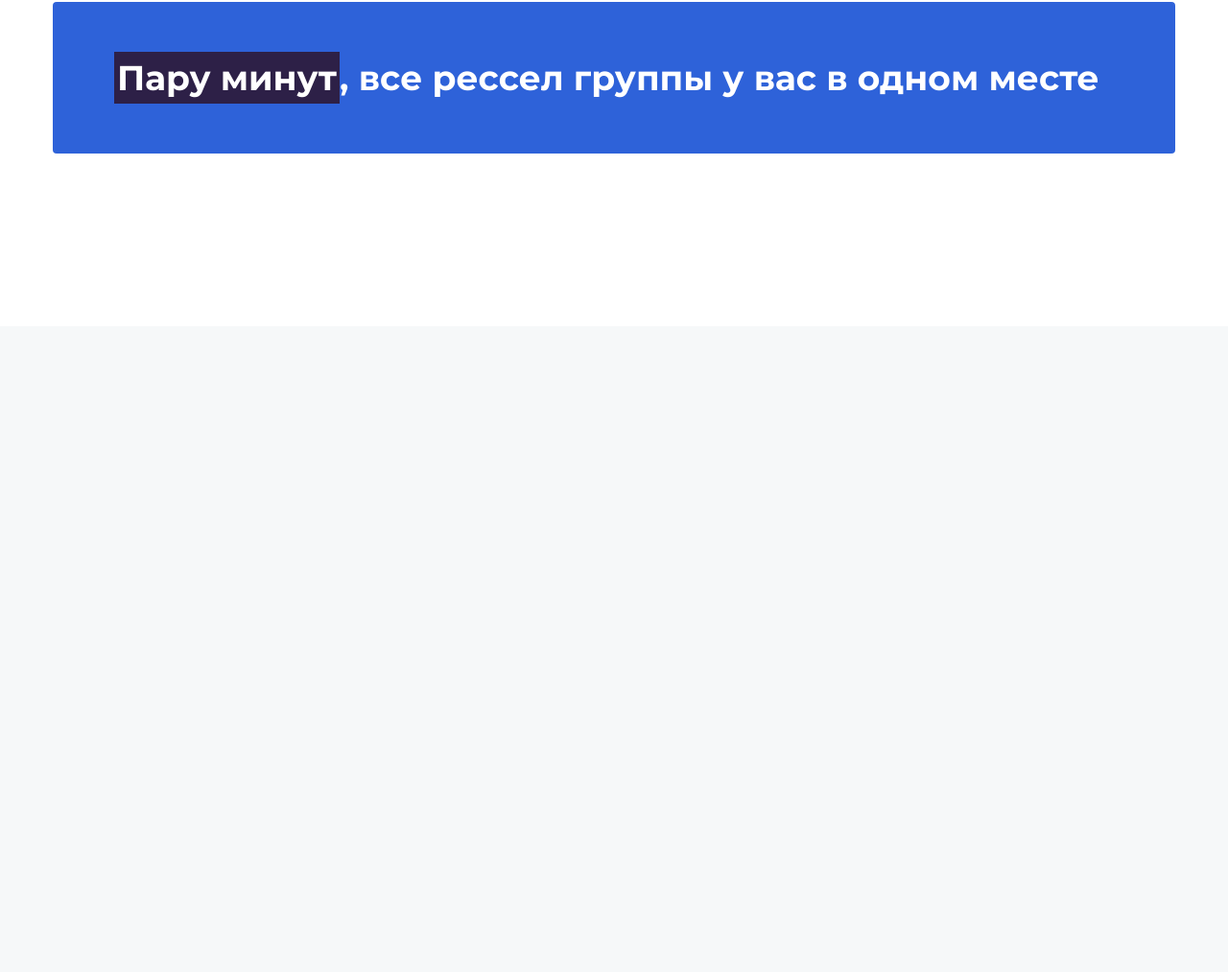
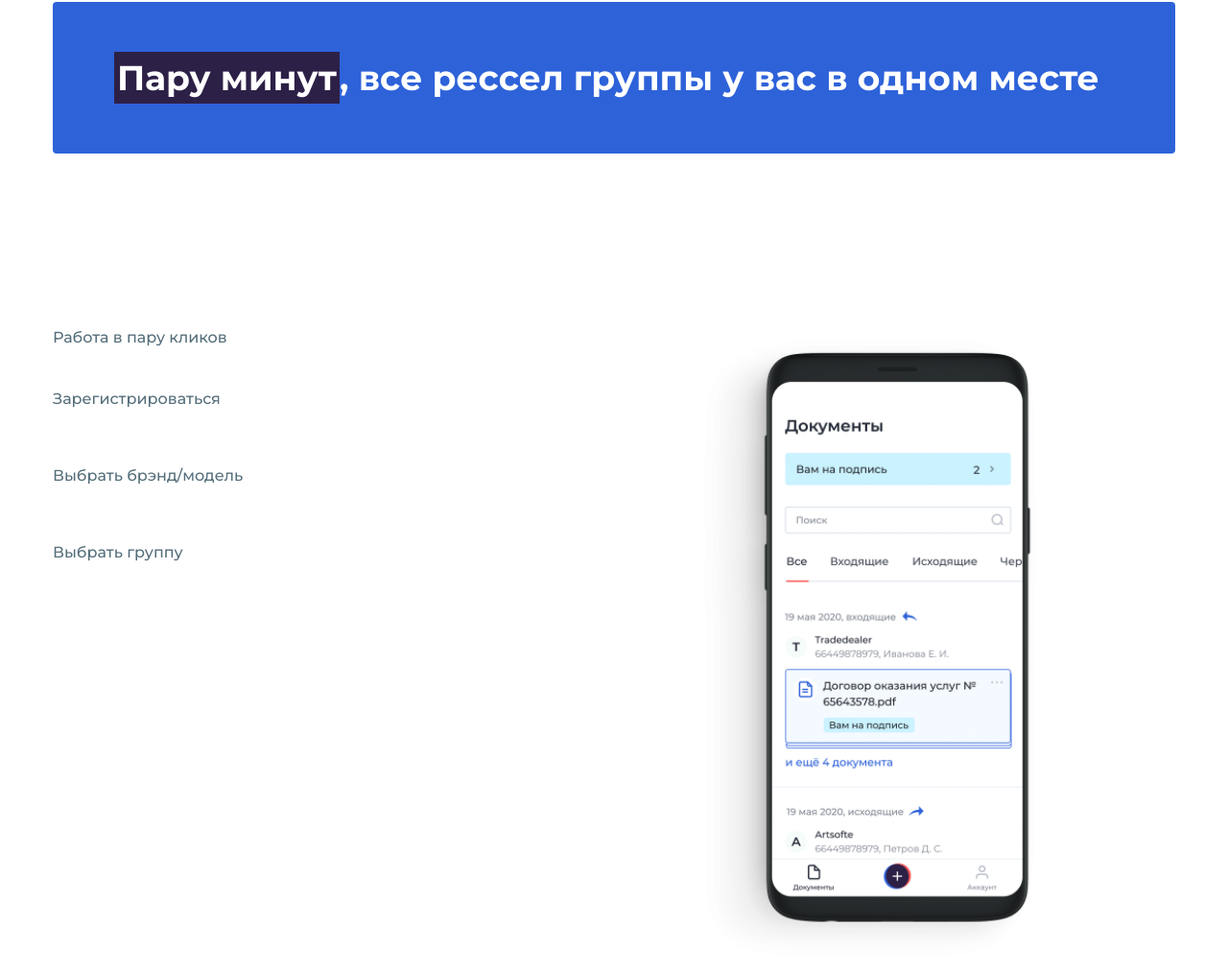
Before and after one commit to Petrov012110/htmlGetOffers, a website: page app/index.html in a window 1280 px wide. Shown: the part 1494-2507 px from the top of the page at 96% size. Before the commit the page ends 1834 px from the top, so only its background shows below. Drawn offline with nearby package versions, Linux system fonts and the light colour scheme.

Commit message:
steps block

```diff
--- a/app/index.html
+++ b/app/index.html
@@ -109,6 +109,48 @@
             </div>
         </div>
     </div>
+    <div class="steps">
+        <div class="container">
+            <div class="steps__inner">
+                <div class="steps__content">
+                    <div class="text__content">
+                        <div class="title">
+                            Работа в пару кликов
+                        </div>
+                        <div class="steps__steps">
+                            <div class="step">
+                                <div class="pickture">
+                                    <img src="" alt="">
+                                </div>
+                                <div class="step__text">
+                                    <p>Зарегистрироваться</p>
+                                </div>
+                            </div>
+                            <div class="step">
+                                <div class="pickture">
+                                    <img src="" alt="">
+                                </div>
+                                <div class="step__text">
+                                    <p>Выбрать брэнд/модель</p>
+                                </div>
+                            </div>
+                            <div class="step">
+                                <div class="pickture">
+                                    <img src="" alt="">
+                                </div>
+                                <div class="step__text">
+                                    <p>Выбрать группу</p>
+                                </div>
+                            </div>
+                        </div>
+                    </div>
+                    <div class="mobile_img">
+                        <img class="mobile" src="images/001.png" alt="">
+                    </div>
+                </div>
+            </div>
+        </div>
+    </div>
     <script src="https://ajax.googleapis.com/ajax/libs/jquery/3.5.1/jquery.min.js"></script>
     <script src="js/libs.min.js"></script>
     <script src="js/main.js"></script>
--- a/app/scss/_global.scss
+++ b/app/scss/_global.scss
@@ -9,7 +9,7 @@ html{
 html,
 body {
     height: 100%;
-    background-color: #f6f8f9;
+    background-color: #fff;
 }
 a{
     display: inline-block;
--- a/app/scss/style.scss
+++ b/app/scss/style.scss
@@ -153,3 +153,10 @@ img{
         }
     }
 }
+.steps__content{
+    display: flex;
+    justify-content: space-between;
+}
+.mobile{
+    width: 579px;
+}
```
Also changed, not shown: app/css/style.min.css, app/images/001.png (added).
